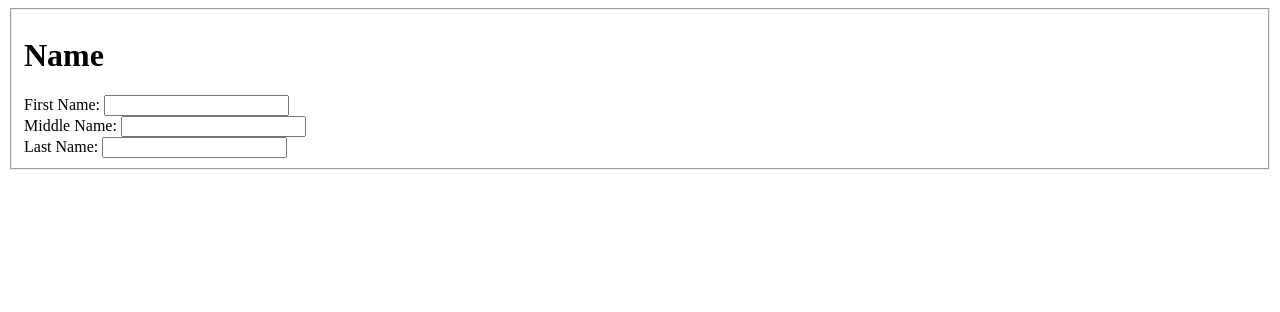
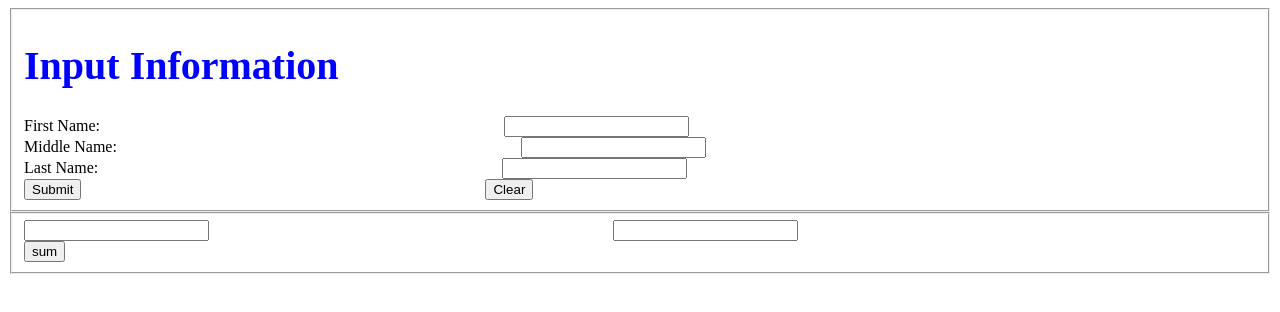
Before and after one commit to MochaChoka/Homework2, a plain HTML site: page Index.html in a window 1280 px wide. Drawn offline with Linux system fonts and the light colour scheme.

Commit message:
Submit to Jacob

```diff
--- a/Index.html
+++ b/Index.html
@@ -3,18 +3,44 @@
 <head>
     <title>Homework two</title>
     <meta name="keywords" content="Homework,Professor Jacob"/>
+    <style>
+        h1 {color:blue;font-size:40px;}
+        label {margin-right:400px;}
+        input {margin-right:400px;}
+    </style>
+    <script>
+        var a,b,results;
+        function setValues()
+        {
+            a = Number(document.getElementById("a").value);
+            b = Number(document.getElementById("b").value);
+        }
+        function sum()
+        {
+            setValues();
+            result = a+b;
+            alert("The sum is equal to"+result);
+        }
+    </script>
 </head>
 <body>
     <fieldset>
-        <h1>Name</h1>
+        <h1>Input Information</h1>
         <form>
             <label for="firstname">First Name:</label>
             <input type="text" name="firstname" id="firstname"/><br>
             <label for="middlename">Middle Name:</label>
             <input type="text" name="middlename" id="middlename"/><br>
             <label for="lastname">Last Name:</label>
-            <input type="text" name="lastname" id="lastname"/>
+            <input type="text" name="lastname" id="lastname"/><br>
+            <input type="submit" value="Submit"/>
+            <input type="submit" value="Clear"/>
         </form>
+    </fieldset>
+    <fieldset>
+        <input type="text" id="a" />
+        <input type="text" id="b"/>
+        <input type="button" onclick="sum()" value="sum"/>
     </fieldset>
 </body>
 </html>
```
